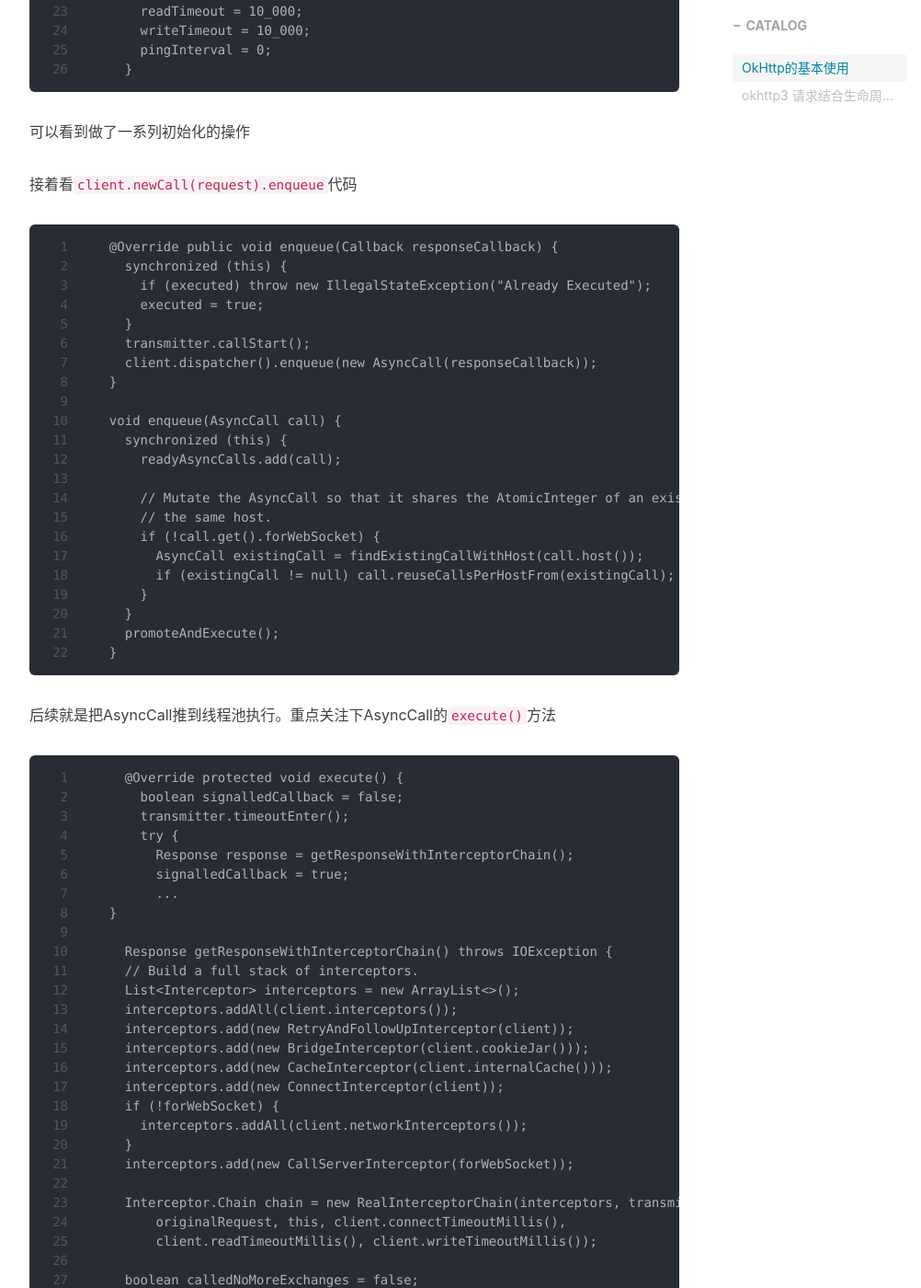
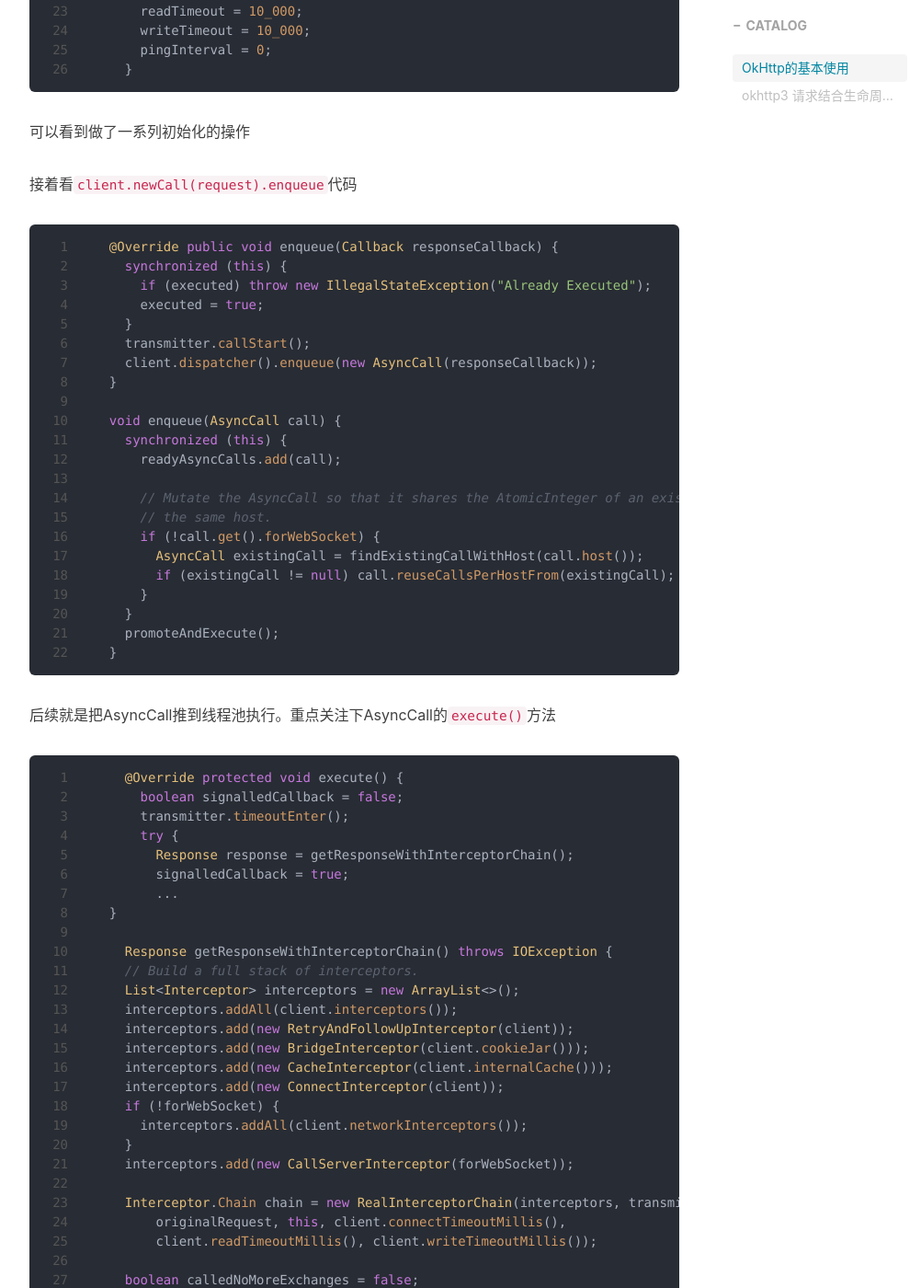
Before and after one commit to qianzheng0819/qianzheng0819.github.io, a Jekyll site: the page built from _posts/2021-06-11-OkHttp3整体框架分析.md, in a window 1280 px wide and 1400 px high, scrolled down 1584 px. Shown: the whole window at 92% size, without its empty margins (233-1235 px from the left). Built offline with Jekyll 4.4.1, drawn with Linux system fonts in a browser that asks for light colours; nearby versions of some CDN libraries; comment, search, counter and statistics services are not loaded; some of the changed text lies outside the part shown.

Commit message:
okhttp framework

````diff
--- a/_posts/2021-06-11-OkHttp3整体框架分析.md
+++ b/_posts/2021-06-11-OkHttp3整体框架分析.md
@@ -7,7 +7,7 @@ description:
 ---
 
 ##### OkHttp的基本使用
-```
+```kotlin
 //创建OkHttpClient
 val client = OkHttpClient.Builder()
             .addInterceptor { chain ->
@@ -31,7 +31,7 @@ client.newCall(request).enqueue(object : Callback {
 ```
 
 看下`OkHttpClient.Builder()`构造方法
-```
+```java
     public Builder() {
       dispatcher = new Dispatcher();
       protocols = DEFAULT_PROTOCOLS;
@@ -63,7 +63,7 @@ client.newCall(request).enqueue(object : Callback {
 可以看到做了一系列初始化的操作
 
 接着看`client.newCall(request).enqueue`代码
-```
+```java
   @Override public void enqueue(Callback responseCallback) {
     synchronized (this) {
       if (executed) throw new IllegalStateException("Already Executed");
@@ -90,7 +90,7 @@ client.newCall(request).enqueue(object : Callback {
 
 后续就是把AsyncCall推到线程池执行。重点关注下AsyncCall的`execute()`方法
 
-```
+```java
     @Override protected void execute() {
       boolean signalledCallback = false;
       transmitter.timeoutEnter();
@@ -138,7 +138,7 @@ client.newCall(request).enqueue(object : Callback {
 
 上述代码添加了两个用户自定义的拦截器，和五个系统的拦截器。然后调用了`chain.proceed()`方法。
 
-```
+```java
 public Response proceed(Request request, Transmitter transmitter, @Nullable Exchange exchange)
       throws IOException {
     ....
@@ -153,4 +153,4 @@ public Response proceed(Request request, Transmitter transmitter, @Nullable Exch
 接下来就是`chain.proceed`和`interceptor.intercept`相互调用，制造出一种类似递归调用的效果。
 
 ##### okhttp3 请求结合生命周期的管理
-todo
+**todo**
````
